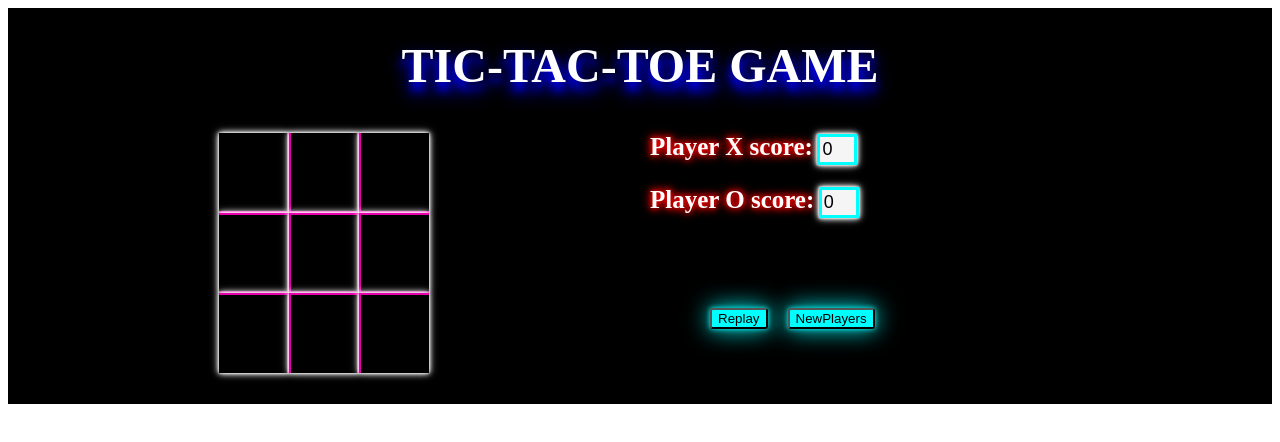
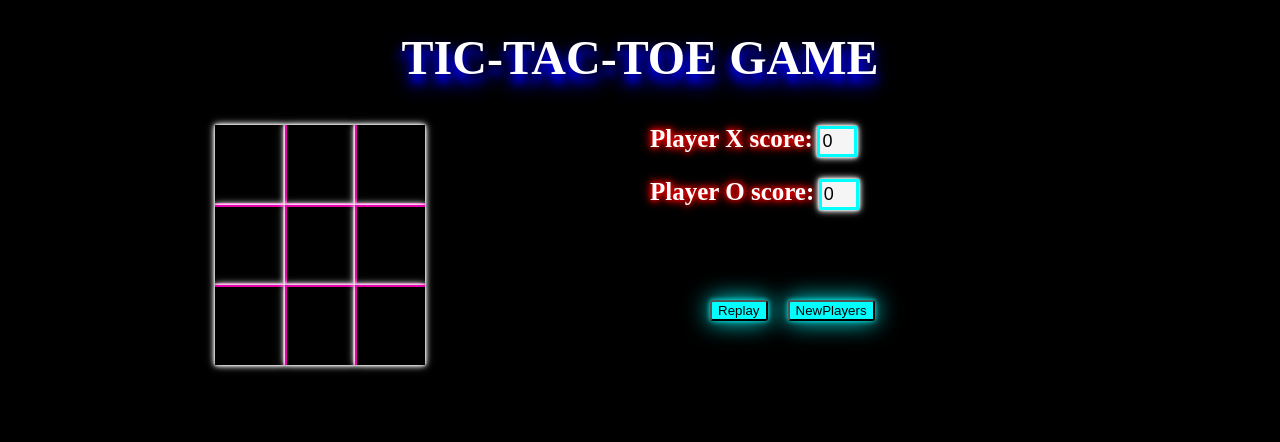
Before and after one commit to MUK203/tic-tac-toe-game, a plain HTML site: page index.html in a window 1280 px wide. Drawn offline with Linux system fonts and the light colour scheme.

Commit message:
Update TicTacToe.css

```diff
--- a/TicTacToe.css
+++ b/TicTacToe.css
@@ -1,3 +1,9 @@
+html,body{
+    height: 100%;
+    margin: 0;
+    padding: 0;
+    overflow: hidden; /* Prevent extra scrolling */
+}
 #head{
     font-size: 1rem;
     color: #fff;
@@ -7,6 +13,7 @@
 .container{
     display: flex;
     justify-content: center;
+    height:100%;
 
 }
 .header{
```
